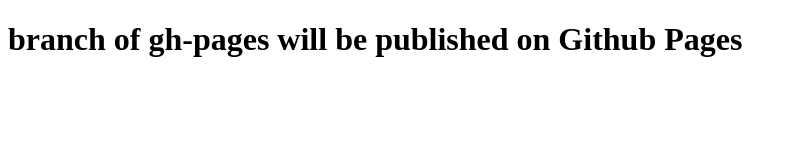
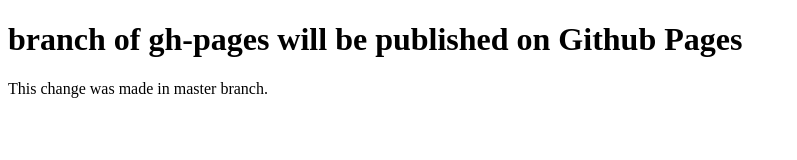
Before and after one commit to mohipeasuke/git-study, a plain HTML site: page index.html in a window 1280 px wide. Shown: the whole page, without its empty margins (0-797 px from the left). Drawn offline with Linux system fonts and the light colour scheme.

Commit message:
added new paragraph

```diff
--- a/index.html
+++ b/index.html
@@ -8,5 +8,6 @@
 </head>
 <body>
     <h1>branch of gh-pages will be published on Github Pages</h1>
+    <p>This change was made in master branch. </p>
 </body>
 </html>
```
